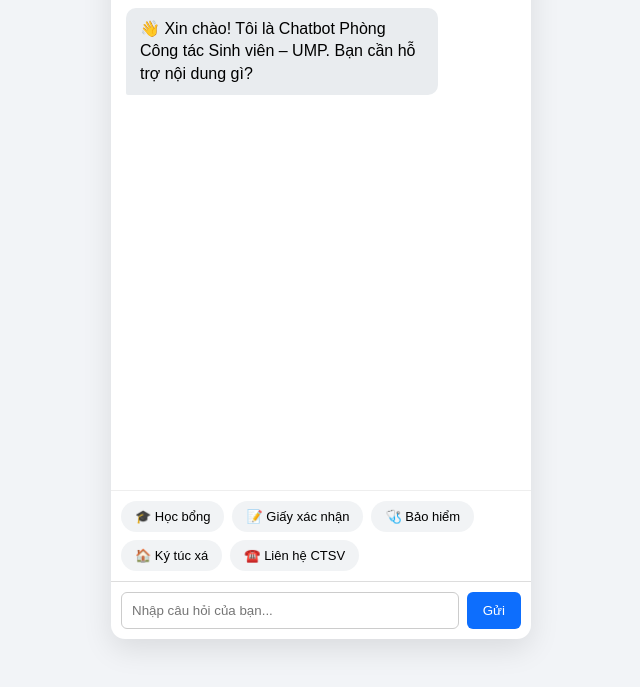
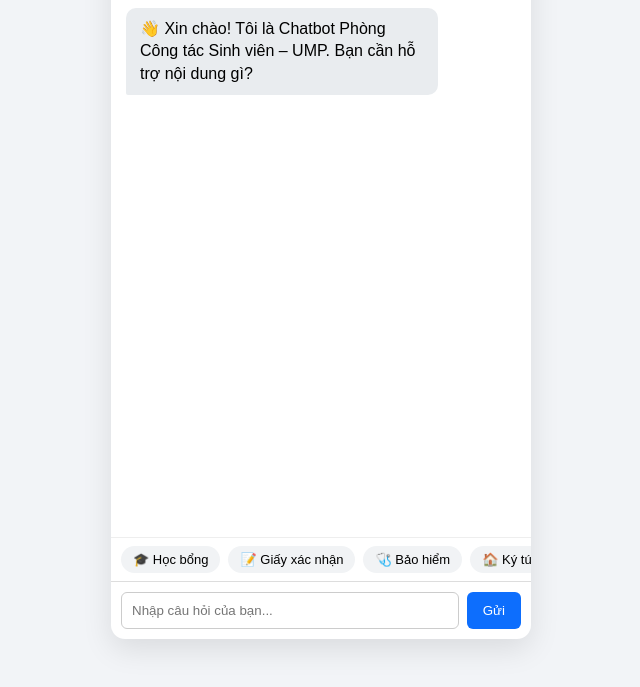
Before and after one commit to CTSV-collab/chatbox-ctsv-ump, a website: page public/index.html in a window 1280 px wide. Shown: the part 101-788 px from the top of the page, without its empty margins (319-959 px from the left). Drawn offline with Linux system fonts and the light colour scheme.

Commit message:
Add quick replies

```diff
--- a/public/style.css
+++ b/public/style.css
@@ -6,6 +6,7 @@
 body {
   background: #f5f6f7;
   margin: 0;
+  height: 100dvh;
 }
 
 .chat-container {
@@ -111,19 +112,27 @@ body {
 }
 .quick-replies {
   display: flex;
-  flex-wrap: wrap;
+  flex-wrap: nowrap;          /* ❗ KHÔNG wrap */
   gap: 8px;
-  padding: 10px;
+  padding: 8px 10px;
+  overflow-x: auto;           /* ❗ cho vuốt ngang */
   border-top: 1px solid #eee;
+  background: #fff;
+}
+
+.quick-replies::-webkit-scrollbar {
+  display: none;              /* ẩn thanh scroll */
 }
 
 .quick-replies button {
+  flex-shrink: 0;             /* ❗ KHÔNG co nút */
   background: #f1f3f5;
   border: none;
-  border-radius: 20px;
-  padding: 8px 14px;
+  border-radius: 16px;
+  padding: 6px 12px;
   font-size: 13px;
   cursor: pointer;
+  white-space: nowrap;
 }
 
 .quick-replies button:hover {
```
